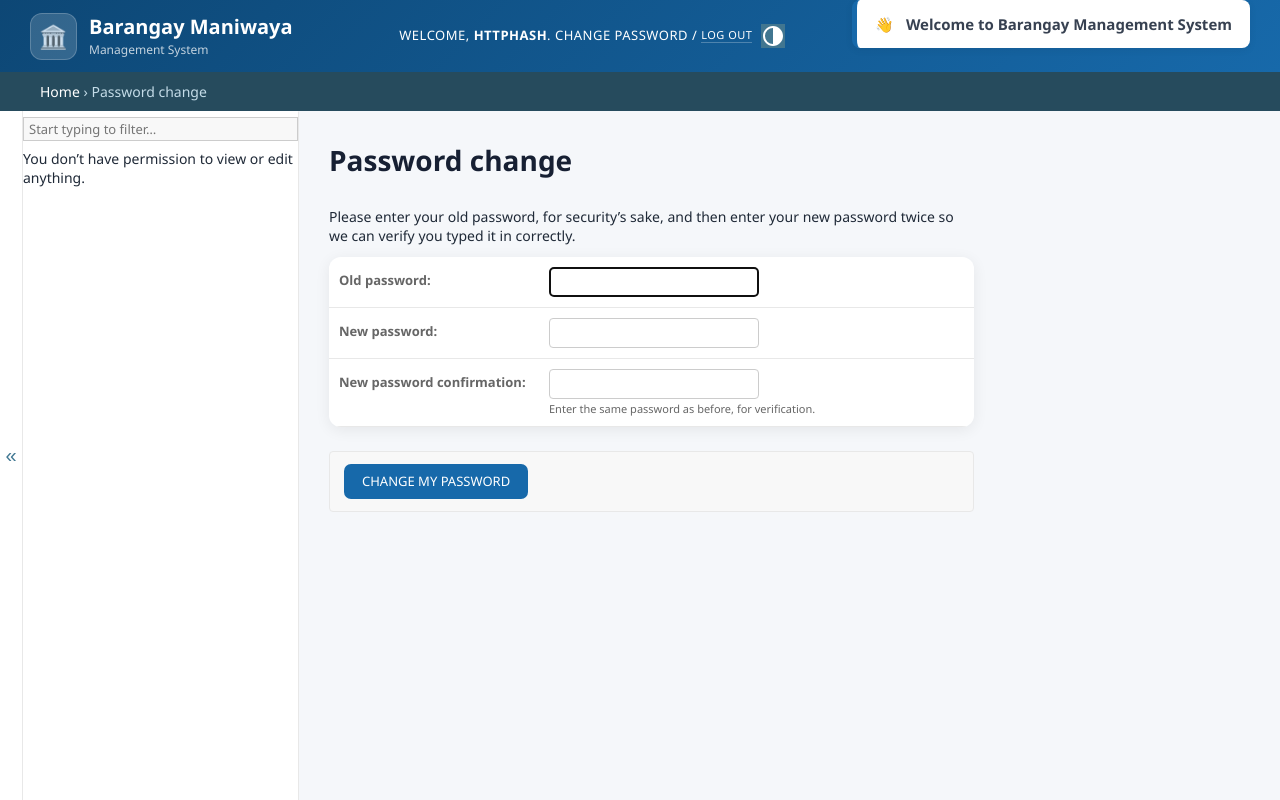
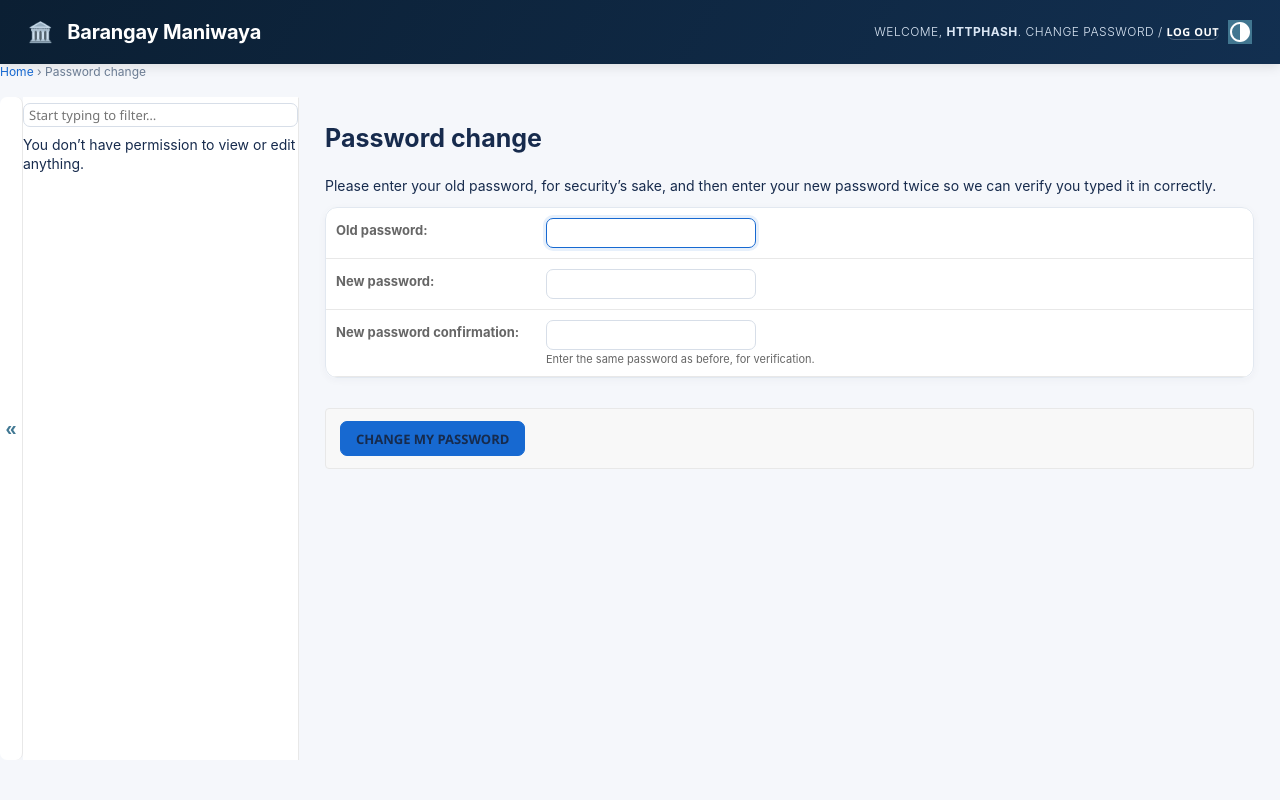
Before and after one commit to brypielago-lang/barangay, a Django app: a page that uses core/templates/admin/base_site.html in a window 1280 px wide. Run offline with Django 5.2, Linux system fonts and the light colour scheme; a user stored in the database is signed in.

Commit message:
Revise admin template title and styles
Updated the HTML template for the admin interface, changing the title and branding elements, and modifying various styles for improved layout and appearance.

```diff
--- a/core/templates/admin/base_site.html
+++ b/core/templates/admin/base_site.html
@@ -1,290 +1,381 @@
 {% extends "admin/base.html" %}
 {% load static %}
 
-{% block title %}
-    Barangay Management System
-{% endblock %}
-
-{% block branding %}
-<div id="site-name">
-    <a href="{% url 'admin:index' %}" class="admin-brand">
-        <span class="admin-brand-icon">🏛️</span>
-        <span class="admin-brand-text">
-            <strong>Barangay Maniwaya</strong>
-            <small>Management System</small>
-        </span>
-    </a>
-</div>
-{% endblock %}
-
-{% block nav-global %}
-<div class="admin-welcome">
-    <span class="welcome-icon">👋</span>
-    <span>Welcome to Barangay Management System</span>
-</div>
-{% endblock %}
+{% block title %}Barangay Maniwaya | Administration{% endblock %}
 
 {% block extrastyle %}
 {{ block.super }}
 
 <style>
-    /* ==============================
-       BARANGAY ADMIN PROFESSIONAL UI
-       ============================== */
+    :root {
+        --navy: #102a43;
+        --navy-dark: #0b1f33;
+        --blue: #1769d1;
+        --blue-light: #eaf2ff;
+        --text: #172b4d;
+        --muted: #6b7c93;
+        --border: #e2e8f0;
+        --background: #f5f7fb;
+        --white: #ffffff;
+        --green: #159447;
+        --orange: #e89400;
+        --purple: #7048c8;
+    }
 
-    :root {
-        --barangay-blue: #1769aa;
-        --barangay-blue-dark: #0d4775;
-        --barangay-blue-light: #eaf4fc;
-        --barangay-gold: #f2c94c;
-        --barangay-bg: #f5f7fa;
-        --barangay-text: #1f2937;
+    html,
+    body {
+        background: var(--background) !important;
+        color: var(--text);
     }
 
     body {
-        background: var(--barangay-bg) !important;
-        color: var(--barangay-text);
+        font-family:
+            Inter,
+            -apple-system,
+            BlinkMacSystemFont,
+            "Segoe UI",
+            Arial,
+            sans-serif !important;
     }
 
-    /* HEADER */
+    /* =========================
+       TOP HEADER
+       ========================= */
 
     #header {
         background: linear-gradient(
-            135deg,
-            var(--barangay-blue-dark),
-            var(--barangay-blue)
+            120deg,
+            #0b1f33,
+            #122f50
         ) !important;
 
-        min-height: 72px;
-        padding: 0 30px;
-        display: flex;
-        align-items: center;
-        box-shadow: 0 3px 12px rgba(0,0,0,.12);
+        height: 64px !important;
+        padding: 0 28px !important;
+
+        display: flex !important;
+        align-items: center !important;
+
+        box-shadow: 0 2px 12px rgba(0,0,0,.12);
     }
 
     #branding {
         display: flex;
         align-items: center;
+        min-width: 280px;
     }
 
-    .admin-brand {
-        display: flex;
-        align-items: center;
-        gap: 12px;
-        text-decoration: none !important;
-        color: white !important;
+    #branding h1 {
+        margin: 0 !important;
+        padding: 0 !important;
     }
 
-    .admin-brand-icon {
-        width: 45px;
-        height: 45px;
-        border-radius: 12px;
-        background: rgba(255,255,255,.16);
-        display: flex;
-        align-items: center;
-        justify-content: center;
-        font-size: 23px;
-        border: 1px solid rgba(255,255,255,.2);
+    #branding h1 a {
+        color: #ffffff !important;
+        font-size: 20px !important;
+        font-weight: 700 !important;
+        text-decoration: none !important;
+        letter-spacing: -.2px;
     }
 
-    .admin-brand-text {
-        display: flex;
-        flex-direction: column;
-        line-height: 1.1;
+    #branding h1 a::before {
+        content: "🏛️";
+        margin-right: 10px;
     }
 
-    .admin-brand-text strong {
-        font-size: 20px;
-        font-weight: 700;
-        color: white;
-    }
-
-    .admin-brand-text small {
-        margin-top: 5px;
-        font-size: 12px;
-        color: rgba(255,255,255,.75);
-    }
-
-    /* TOP RIGHT */
-
     #user-tools {
-        color: white !important;
-        font-size: 13px;
+        margin-left: auto !important;
+        color: #dbe7f5 !important;
+        font-size: 12px !important;
+        line-height: 64px !important;
     }
 
     #user-tools a {
-        color: white !important;
+        color: #ffffff !important;
+        text-decoration: none !important;
+        font-weight: 500;
+        margin-left: 16px;
     }
 
     #user-tools a:hover {
-        color: var(--barangay-gold) !important;
+        color: #7db4ff !important;
     }
 
-    /* WELCOME BAR */
-
-    .admin-welcome {
-        background: white;
-        border-left: 5px solid var(--barangay-blue);
-        padding: 14px 18px;
-        margin-bottom: 24px;
-        border-radius: 8px;
-        box-shadow: 0 2px 8px rgba(0,0,0,.06);
-        color: #374151;
-        font-size: 15px;
-        font-weight: 600;
-    }
-
-    .welcome-icon {
-        margin-right: 8px;
-    }
-
-    /* MAIN CONTENT */
+    /* =========================
+       CONTENT
+       ========================= */
 
     #content {
-        max-width: 1400px;
-        margin: 0 auto;
-        padding: 30px;
+        width: auto !important;
+        max-width: 1380px !important;
+        margin: 0 auto !important;
+        padding: 26px !important;
     }
 
     #content-main {
-        width: 70%;
+        width: 100% !important;
     }
 
-    #content-related {
-        width: 27%;
-        margin-right: 0;
+    .breadcrumbs {
+        background: transparent !important;
+        color: var(--muted) !important;
+        padding: 0 0 18px 0 !important;
+        font-size: 12px !important;
     }
 
-    /* PAGE TITLE */
-
-    h1 {
-        color: #172033 !important;
-        font-size: 28px !important;
-        font-weight: 700 !important;
-        margin-bottom: 25px !important;
+    .breadcrumbs a {
+        color: var(--blue) !important;
     }
 
-    /* MODULES */
+    /* =========================
+       PAGE TITLES
+       ========================= */
 
-    .module {
-        background: white !important;
-        border: none !important;
-        border-radius: 12px !important;
-        overflow: hidden;
-        box-shadow: 0 3px 15px rgba(0,0,0,.07);
-        margin-bottom: 24px;
+    #content h1 {
+        color: var(--text) !important;
+        font-size: 25px !important;
+        font-weight: 700 !important;
+        margin: 0 0 20px !important;
     }
 
-    .module caption,
-    .module h2 {
-        background: linear-gradient(
-            135deg,
-            var(--barangay-blue-dark),
-            var(--barangay-blue)
-        ) !important;
+    /* =========================
+       ADMIN MODULES / TABLES
+       ========================= */
 
-        color: white !important;
-        font-size: 14px;
-        font-weight: 700;
-        padding: 14px 18px !important;
-        text-transform: uppercase;
-        letter-spacing: .4px;
+    .module,
+    .inline-group {
+        background: var(--white) !important;
+        border: 1px solid var(--border) !important;
+        border-radius: 12px !important;
+        overflow: hidden !important;
+        box-shadow: 0 2px 8px rgba(20,43,77,.04);
     }
 
-    .module th,
-    .module td {
-        padding: 13px 15px !important;
-        border-bottom: 1px solid #eef1f5 !important;
+    .module h2,
+    .module caption,
+    .inline-group h2 {
+        background: #f7f9fc !important;
+        color: var(--text) !important;
+        border-bottom: 1px solid var(--border) !important;
+        font-size: 13px !important;
+        font-weight: 700 !important;
+        padding: 13px 17px !important;
     }
 
-    .module tr:last-child th,
-    .module tr:last-child td {
-        border-bottom: none !important;
+    /* =========================
+       TABLE
+       ========================= */
+
+    #result_list {
+        width: 100% !important;
+        border-collapse: collapse !important;
+        background: #fff !important;
     }
 
-    .module tr:hover {
-        background: var(--barangay-blue-light) !important;
+    #result_list thead th {
+        background: #f7f9fc !important;
+        color: #526581 !important;
+        border-bottom: 1px solid var(--border) !important;
+        font-size: 11px !important;
+        font-weight: 700 !important;
+        text-transform: uppercase;
+        letter-spacing: .3px;
+        padding: 13px 14px !important;
     }
 
-    .module th a {
-        color: var(--barangay-blue) !important;
-        font-weight: 600;
+    #result_list tbody tr {
+        background: #ffffff !important;
+        transition: background .15s ease;
     }
 
-    .module td a {
-        color: var(--barangay-blue) !important;
+    #result_list tbody tr:hover {
+        background: #f6f9ff !important;
     }
 
-    /* ADD / CHANGE BUTTONS */
-
-    .addlink,
-    .changelink {
-        color: var(--barangay-blue) !important;
-        font-weight: 600;
+    #result_list tbody td,
+    #result_list tbody th {
+        border-bottom: 1px solid #edf1f5 !important;
+        padding: 13px 14px !important;
+        font-size: 12px !important;
+        color: #263b5a !important;
     }
 
-    .addlink:hover,
-    .changelink:hover {
-        color: var(--barangay-blue-dark) !important;
+    #result_list a {
+        color: var(--blue) !important;
+        font-weight: 600;
+        text-decoration: none !important;
     }
 
-    /* RECENT ACTIONS */
-
-    #content-related .module {
-        border-radius: 12px !important;
+    #result_list a:hover {
+        color: #0d55ae !important;
     }
 
-    #content-related h2 {
-        background: var(--barangay-blue-dark) !important;
+    /* =========================
+       BUTTONS
+       ========================= */
+
+    input[type="submit"],
+    button,
+    .button,
+    a.button {
+        border-radius: 7px !important;
+        font-weight: 600 !important;
     }
 
-    /* BUTTONS */
-
     input[type="submit"],
-    .button,
-    a.button {
-        background: var(--barangay-blue) !important;
-        border-radius: 7px !important;
-        border: none !important;
-        padding: 10px 18px !important;
-        font-weight: 600;
+    .button.default {
+        background: var(--blue) !important;
+        border: 1px solid var(--blue) !important;
     }
 
     input[type="submit"]:hover,
-    .button:hover,
-    a.button:hover {
-        background: var(--barangay-blue-dark) !important;
+    .button.default:hover {
+        background: #0f59b7 !important;
     }
 
-    /* LINKS */
+    /* =========================
+       SEARCH
+       ========================= */
 
-    a:link,
-    a:visited {
-        color: var(--barangay-blue);
+    #toolbar {
+        background: transparent !important;
+        border: none !important;
+        padding: 0 0 16px !important;
     }
 
-    a:hover {
-        color: var(--barangay-blue-dark);
+    #toolbar form {
+        display: flex;
+        gap: 8px;
     }
 
-    /* RESPONSIVE */
+    #searchbar {
+        border: 1px solid #d7dee8 !important;
+        border-radius: 7px !important;
+        padding: 9px 12px !important;
+        background: #ffffff !important;
+    }
 
-    @media (max-width: 900px) {
+    /* =========================
+       FORM INPUTS
+       ========================= */
 
-        #content-main,
-        #content-related {
+    input,
+    textarea,
+    select {
+        border: 1px solid #d7dee8 !important;
+        border-radius: 7px !important;
+        background: #ffffff !important;
+        color: var(--text) !important;
+    }
+
+    input:focus,
+    textarea:focus,
+    select:focus {
+        border-color: var(--blue) !important;
+        box-shadow: 0 0 0 3px rgba(23,105,209,.10) !important;
+        outline: none !important;
+    }
+
+    /* =========================
+       PAGINATION
+       ========================= */
+
+    .paginator {
+        background: #ffffff !important;
+        border: 1px solid var(--border) !important;
+        border-radius: 0 0 12px 12px !important;
+        padding: 12px !important;
+        color: var(--muted) !important;
+    }
+
+    .paginator a {
+        color: var(--blue) !important;
+    }
+
+    /* =========================
+       ACTION BAR
+       ========================= */
+
+    .object-tools a {
+        background: var(--blue) !important;
+        border-radius: 7px !important;
+        padding: 8px 13px !important;
+        font-weight: 600 !important;
+    }
+
+    .object-tools a:hover {
+        background: #0f59b7 !important;
+    }
+
+    /* =========================
+       MESSAGES
+       ========================= */
+
+    .messagelist {
+        margin: 0 0 20px !important;
+    }
+
+    .messagelist li {
+        border-radius: 8px !important;
+        padding: 12px 15px !important;
+    }
+
+    /* =========================
+       FOOTER
+       ========================= */
+
+    #footer {
+        max-width: 1380px;
+        margin: 0 auto;
+        padding: 20px 26px !important;
+        color: #71809a !important;
+        font-size: 11px !important;
+        background: transparent !important;
+    }
+
+    /* =========================
+       RESPONSIVE
+       ========================= */
+
+    @media (max-width: 700px) {
+
+        #header {
+            height: auto !important;
+            min-height: 64px;
+            padding: 12px 16px !important;
+            flex-wrap: wrap;
+        }
+
+        #branding {
+            min-width: auto;
+        }
+
+        #user-tools {
+            line-height: normal !important;
+            margin-top: 8px !important;
             width: 100%;
-            float: none;
         }
 
         #content {
-            padding: 20px;
+            padding: 16px !important;
         }
 
-        #header {
-            padding: 0 18px;
+        #result_list {
+            display: block;
+            overflow-x: auto;
         }
     }
 </style>
+{% endblock %}
 
+{% block branding %}
+<div id="site-name">
+    <h1>
+        <a href="{% url 'admin:index' %}">
+            Barangay Maniwaya
+        </a>
+    </h1>
+</div>
 {% endblock %}
+
+{% block nav-global %}
+{% endblock %}
```
